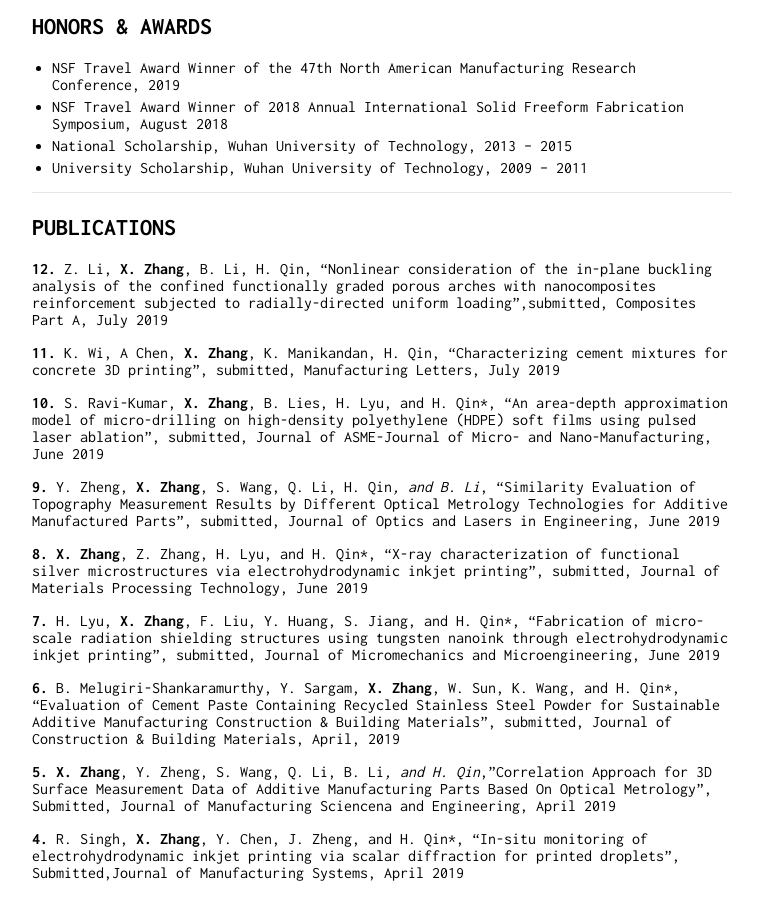
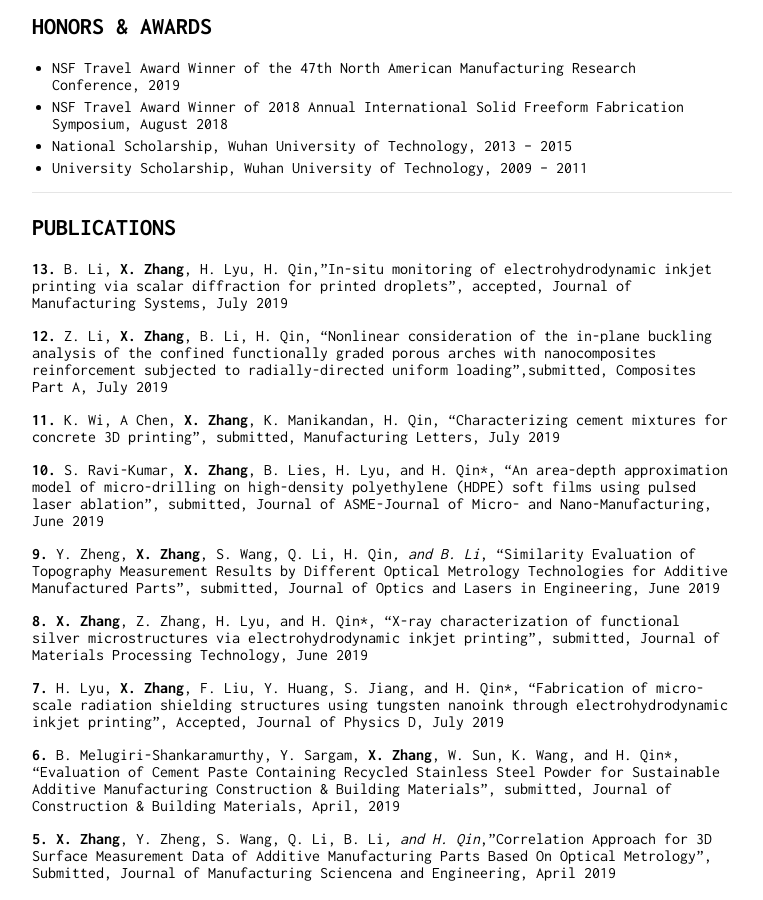
Before and after one commit to zhangxiao2018/zhangxiao2018.github.io, a Jekyll site: the page built from index.md, in a window 1280 px wide and 900 px high, scrolled down 1645 px. Shown: the whole window, without its empty margins (258-1021 px from the left). Built offline with Jekyll 4.4.1, drawn with Linux system fonts in a browser that asks for light colours; our own code applies the rules of GitHub Pages for plain Markdown files.

Commit message:
Update index.md

```diff
--- a/index.md
+++ b/index.md
@@ -84,6 +84,8 @@ Packing and testing wafer, maintain PVD, CVD, photoresist coater/decoater machin
 
 - - -
 ## PUBLICATIONS
+**13.** B. Li, **X. Zhang**, H. Lyu, H. Qin,"In-situ monitoring of electrohydrodynamic inkjet printing via scalar diffraction for printed droplets", accepted, Journal of Manufacturing Systems, July 2019
+
 **12.** Z. Li, **X. Zhang**, B. Li, H. Qin, "Nonlinear consideration of the in-plane buckling analysis of the confined functionally graded porous arches with nanocomposites reinforcement subjected to radially-directed uniform loading",submitted, Composites Part A, July 2019
 
 **11.** K. Wi, A Chen, **X. Zhang**, K. Manikandan, H. Qin, "Characterizing cement mixtures for concrete 3D printing", submitted, Manufacturing Letters, July 2019
@@ -94,7 +96,7 @@ Packing and testing wafer, maintain PVD, CVD, photoresist coater/decoater machin
 
 **8.**	**X. Zhang**, Z. Zhang, H. Lyu, and H. Qin*, “X-ray characterization of functional silver microstructures via electrohydrodynamic inkjet printing”, submitted, Journal of Materials Processing Technology, June 2019
 
-**7.**	H. Lyu, **X. Zhang**, F. Liu, Y. Huang, S. Jiang, and H. Qin*, “Fabrication of micro-scale radiation shielding structures using tungsten nanoink through electrohydrodynamic inkjet printing”, submitted, Journal of Micromechanics and Microengineering, June 2019
+**7.**	H. Lyu, **X. Zhang**, F. Liu, Y. Huang, S. Jiang, and H. Qin*, “Fabrication of micro-scale radiation shielding structures using tungsten nanoink through electrohydrodynamic inkjet printing”, Accepted, Journal of Physics D, July 2019
 
 **6.**	B. Melugiri-Shankaramurthy, Y. Sargam, **X. Zhang**, W. Sun, K. Wang, and H. Qin*,  “Evaluation of Cement Paste Containing Recycled Stainless Steel Powder for Sustainable Additive Manufacturing Construction & Building Materials”, submitted, Journal of Construction & Building Materials, April, 2019
 
@@ -111,6 +113,7 @@ Packing and testing wafer, maintain PVD, CVD, photoresist coater/decoater machin
 
 - - -
 ## PRESENTATIONS
+
 **12.**	“Laser Ablation: a Review” & “Surface Roughness Measurement using Structured Light System and Focus Variation System”, ASME 2019/MSEC Manufacturing Science and Engineering Conference. Pennsylvania State University, Erie; June 2019
 
 **11.** "A Low-cost On-board Sensing Device for Road Surface Condition Assessment", IISE 2019 conference. Orlando, May 2019.
```
